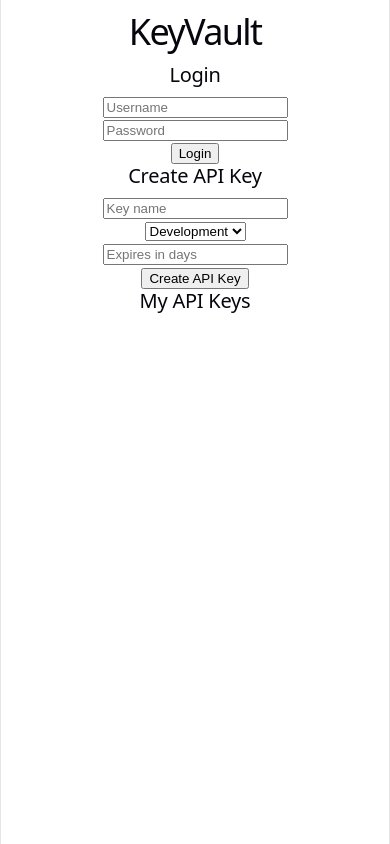
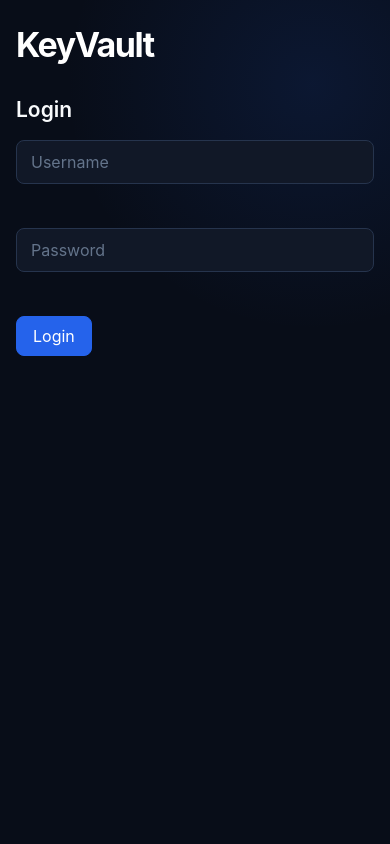
Before and after one commit to smriti-singh49/keyvault, a React app in the folder frontend/: page / in a window 390 px wide. Built offline with nearby package versions, Linux system fonts and the light colour scheme; the HTML template or start-up script is replaced by a standard one.

Commit message:
feat: polish KeyVault dashboard UI

```diff
--- a/frontend/src/App.jsx
+++ b/frontend/src/App.jsx
@@ -130,6 +130,8 @@ function App() {
     <div>
       <h1>KeyVault</h1>
 
+      {!token ? (
+        <>
           <h2>Login</h2>
 
           <form onSubmit={handleLogin}>
@@ -155,9 +157,20 @@ function App() {
               Login
             </button>
           </form>
+        </>
+      ) : (
+        <>
+          <p>Logged in successfully</p>
 
-      {token && <p>Logged in successfully</p>}
+          <button onClick={() => setToken("")}>
+            Logout
+          </button>
+        </>
+      )}
 
+
+      {token && (
+        <>
           <h2>Create API Key</h2>
 
           <form onSubmit={handleCreateKey}>
@@ -224,6 +237,8 @@ function App() {
               </p>
             </div>
           ))}
+        </>
+      )}
     </div>
   )
 }
--- a/frontend/src/index.css
+++ b/frontend/src/index.css
@@ -1,111 +1,184 @@
 :root {
-  --text: #6b6375;
-  --text-h: #08060d;
-  --bg: #fff;
-  --border: #e5e4e7;
-  --code-bg: #f4f3ec;
-  --accent: #aa3bff;
-  --accent-bg: rgba(170, 59, 255, 0.1);
-  --accent-border: rgba(170, 59, 255, 0.5);
-  --social-bg: rgba(244, 243, 236, 0.5);
-  --shadow:
-    rgba(0, 0, 0, 0.1) 0 10px 15px -3px, rgba(0, 0, 0, 0.05) 0 4px 6px -2px;
+  font-family: Inter, system-ui, -apple-system, BlinkMacSystemFont, "Segoe UI",
+    sans-serif;
 
-  --sans: system-ui, 'Segoe UI', Roboto, sans-serif;
-  --heading: system-ui, 'Segoe UI', Roboto, sans-serif;
-  --mono: ui-monospace, Consolas, monospace;
+  color: #f8fafc;
+  background: #080d18;
 
-  font: 18px/145% var(--sans);
-  letter-spacing: 0.18px;
-  color-scheme: light dark;
-  color: var(--text);
-  background: var(--bg);
   font-synthesis: none;
   text-rendering: optimizeLegibility;
   -webkit-font-smoothing: antialiased;
   -moz-osx-font-smoothing: grayscale;
-
-  @media (max-width: 1024px) {
-    font-size: 16px;
-  }
 }
 
-@media (prefers-color-scheme: dark) {
-  :root {
-    --text: #9ca3af;
-    --text-h: #f3f4f6;
-    --bg: #16171d;
-    --border: #2e303a;
-    --code-bg: #1f2028;
-    --accent: #c084fc;
-    --accent-bg: rgba(192, 132, 252, 0.15);
-    --accent-border: rgba(192, 132, 252, 0.5);
-    --social-bg: rgba(47, 48, 58, 0.5);
-    --shadow:
-      rgba(0, 0, 0, 0.4) 0 10px 15px -3px, rgba(0, 0, 0, 0.25) 0 4px 6px -2px;
-  }
-
-  #social .button-icon {
-    filter: invert(1) brightness(2);
-  }
+* {
+  box-sizing: border-box;
 }
 
 body {
   margin: 0;
+  min-width: 320px;
+  min-height: 100vh;
+  background:
+    radial-gradient(
+      circle at 80% 10%,
+      rgba(37, 99, 235, 0.12),
+      transparent 30%
+    ),
+    #080d18;
 }
 
+button,
+input,
+select {
+  font: inherit;
+}
+
+button {
+  cursor: pointer;
+}
+
+/* Main application */
+
 #root {
-  width: 1126px;
-  max-width: 100%;
+  min-height: 100vh;
+  width: 100%;
+  padding: 40px;
+}
+
+/* Main dashboard container */
+
+#root > div {
+  width: 100%;
+  max-width: 1100px;
   margin: 0 auto;
-  text-align: center;
-  border-inline: 1px solid var(--border);
-  min-height: 100svh;
+}
+
+/* Headings */
+
+h1 {
+  margin: 0 0 32px;
+  font-size: 42px;
+  font-weight: 700;
+  letter-spacing: -1.5px;
+  color: #ffffff;
+}
+
+h2 {
+  margin: 32px 0 18px;
+  font-size: 24px;
+  font-weight: 600;
+  color: #f8fafc;
+}
+
+h3 {
+  margin: 0 0 10px;
+  font-size: 18px;
+  color: #ffffff;
+}
+
+p {
+  margin: 8px 0;
+  color: #94a3b8;
+}
+
+/* Login / forms */
+
+form {
   display: flex;
   flex-direction: column;
-  box-sizing: border-box;
+  gap: 12px;
+  max-width: 420px;
 }
 
-h1,
-h2 {
-  font-family: var(--heading);
-  font-weight: 500;
-  color: var(--text-h);
+input,
+select {
+  width: 100%;
+  padding: 11px 14px;
+  border: 1px solid #26344d;
+  border-radius: 8px;
+  outline: none;
+  color: #f8fafc;
+  background: #111827;
+  transition: border-color 0.2s, box-shadow 0.2s;
 }
 
-h1 {
-  font-size: 56px;
-  letter-spacing: -1.68px;
-  margin: 32px 0;
-  @media (max-width: 1024px) {
-    font-size: 36px;
-    margin: 20px 0;
+input::placeholder {
+  color: #64748b;
+}
+
+input:focus,
+select:focus {
+  border-color: #3b82f6;
+  box-shadow: 0 0 0 3px rgba(59, 130, 246, 0.15);
+}
+
+/* Buttons */
+
+button {
+  width: fit-content;
+  padding: 9px 16px;
+  border: 1px solid #334155;
+  border-radius: 8px;
+  color: #ffffff;
+  background: #172033;
+  transition: background 0.2s, border-color 0.2s, transform 0.1s;
+}
+
+button:hover {
+  background: #1e293b;
+  border-color: #475569;
+}
+
+button:active {
+  transform: translateY(1px);
+}
+
+/* Primary buttons */
+
+form button[type="submit"] {
+  border-color: #2563eb;
+  background: #2563eb;
+}
+
+form button[type="submit"]:hover {
+  background: #1d4ed8;
+}
+
+/* API key cards */
+
+#root > div > div {
+  margin-bottom: 16px;
+}
+
+/* Key card styling */
+
+#root > div > div:has(h3) {
+  padding: 20px;
+  border: 1px solid #1e293b;
+  border-radius: 12px;
+  background: rgba(15, 23, 42, 0.75);
+  box-shadow: 0 8px 30px rgba(0, 0, 0, 0.18);
+}
+
+/* Status text */
+
+#root > div > div:has(h3) p:nth-of-type(2) {
+  color: #cbd5e1;
+}
+
+/* Mobile */
+
+@media (max-width: 700px) {
+  #root {
+    padding: 24px 16px;
+  }
+
+  h1 {
+    font-size: 34px;
+  }
+
+  h2 {
+    font-size: 21px;
   }
 }
-h2 {
-  font-size: 24px;
-  line-height: 118%;
-  letter-spacing: -0.24px;
-  margin: 0 0 8px;
-  @media (max-width: 1024px) {
-    font-size: 20px;
-  }
-}
-p {
-  margin: 0;
-}
-
-code,
-.counter {
-  font-family: var(--mono);
-  display: inline-flex;
-  border-radius: 4px;
-  color: var(--text-h);
-}
-
-code {
-  font-size: 15px;
-  line-height: 135%;
-  padding: 4px 8px;
-  background: var(--code-bg);
-}
```
Lines whose indentation alone changed are shown as unchanged.
